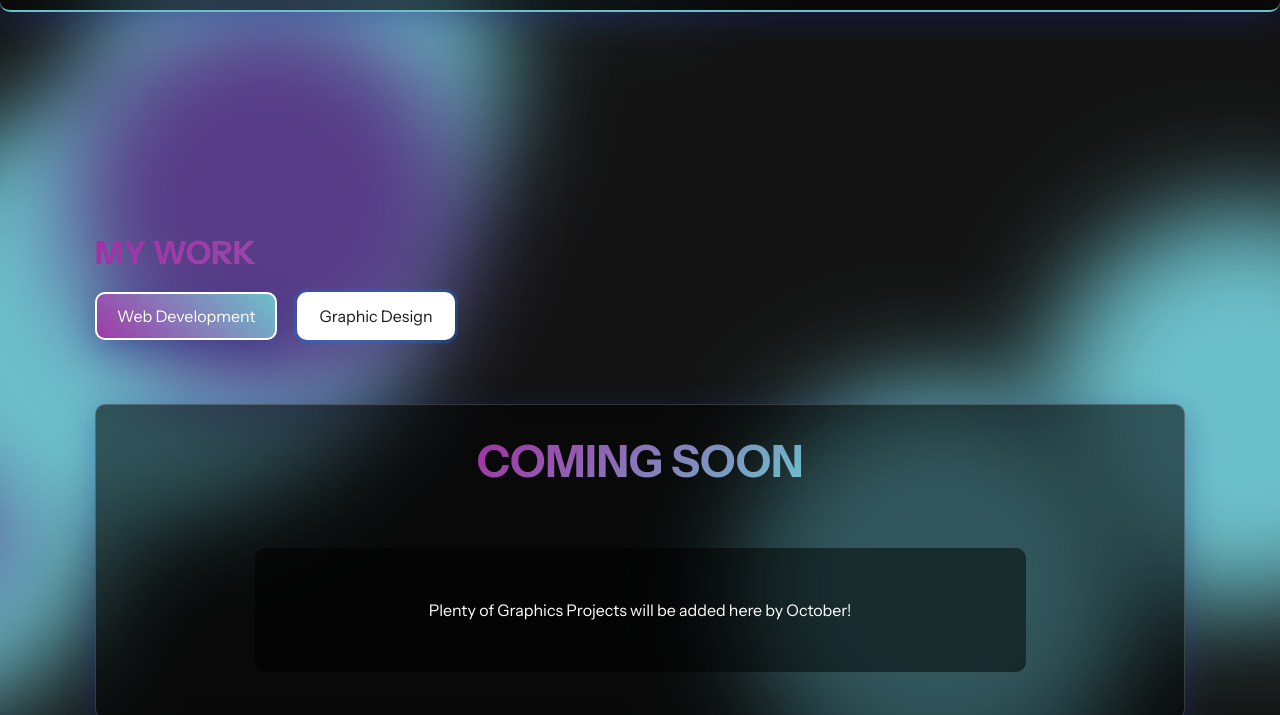
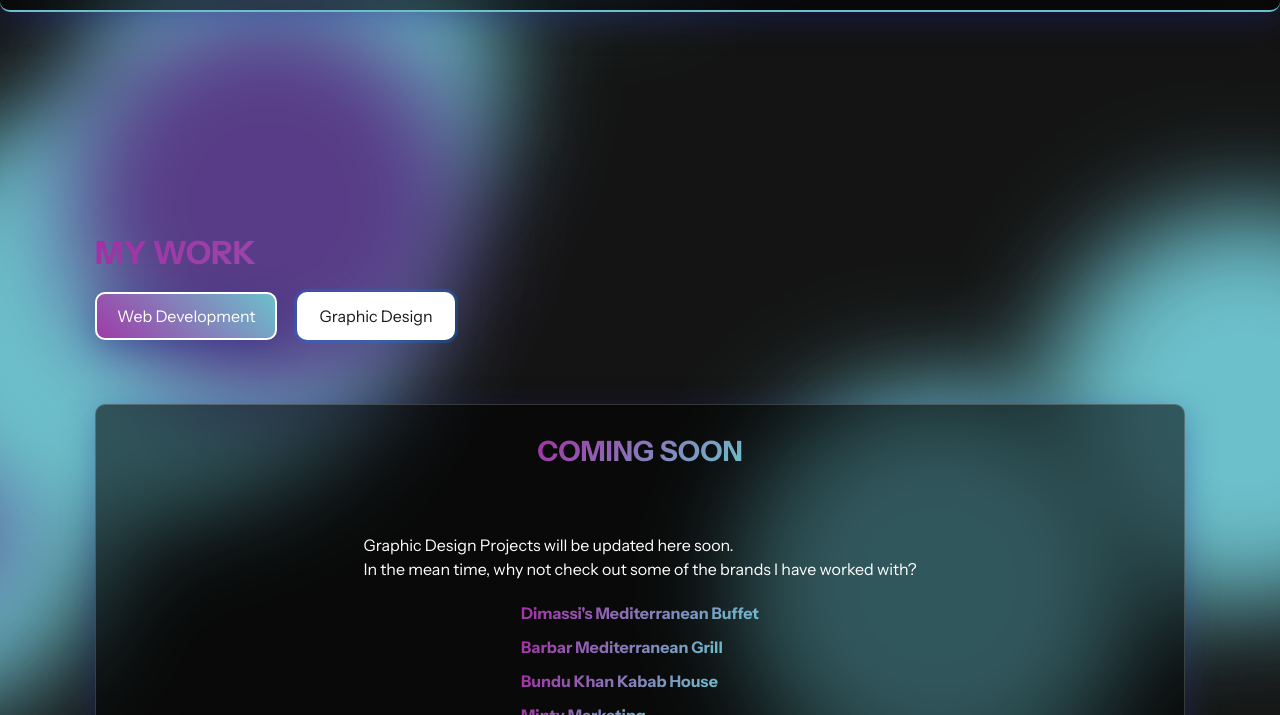
Before and after one commit to ramia15/rami-portfolio, a plain HTML site: page index.html in a window 1280 px wide. Both pictures are taken after a click on the button "Graphic Design". Shown: the part 2780-3495 px from the top of the page. Drawn offline with nearby package versions, Linux system fonts and the light colour scheme; a web font is replaced by a local one.

Commit message:
Updated Info

```diff
--- a/index.html
+++ b/index.html
@@ -225,9 +225,15 @@
             <!-- Graphic Design Projects -->
             <div class="content-container" id="graphic-design" style="display: none;">
                 <!-- Design 1 -->
-                <article class="project">
+                <article class="coming-soon">
                     <h3 class="gradient-text">COMING SOON</h3>
-                    <p class="project-desc">Plenty of Graphics Projects will be added here by October!</p>
+                    <br class="project-desc">Graphic Design Projects will be updated here soon.<br>
+                       In the mean time, why not check out some of the brands I have worked with?<ul>
+                       <li><a class="gradient-text" href="https://www.dimassis.com" target="_blank" rel="noopener noreferrer">Dimassi's Mediterranean Buffet</a></li>
+                       <li><a class="gradient-text" href="https://www.barbarmedgrill.com" target="_blank" rel="noopener noreferrer">Barbar Mediterranean Grill</a></li>
+                      <li> <a class="gradient-text" href="https://www.bundukhanbbq.com" target="_blank" rel="noopener noreferrer">Bundu Khan Kabab House</a></li>
+                      <li> <a class="gradient-text" href="https://www.mintym.com" target="_blank" rel="noopener noreferrer">Minty Marketing</a></li>
+                       </ul>
                 </article>
             </div>
         </div>
--- a/styles.css
+++ b/styles.css
@@ -749,3 +749,23 @@
         margin:100px 0;
     }
 }
+
+.coming-soon{
+    display: flex;
+    flex-direction: column;
+    gap: 20px;
+    flex-wrap: wrap;
+    align-items: center;
+    justify-content: center;
+    margin: 40px 0;
+    background: rgba(0, 0, 0, 0.55);
+    box-shadow: 0 8px 32px 0 rgba(31, 38, 135, 0.37);
+    backdrop-filter: blur(8.5px);
+    -webkit-backdrop-filter: blur(8.5px);
+    border-radius: 10px;
+    border: 1px solid rgba(255, 255, 255, 0.18);
+    padding: 30px;
+    transition: transform 0.3s;
+    flex: 1;
+    max-width: 100%;
+}
```
